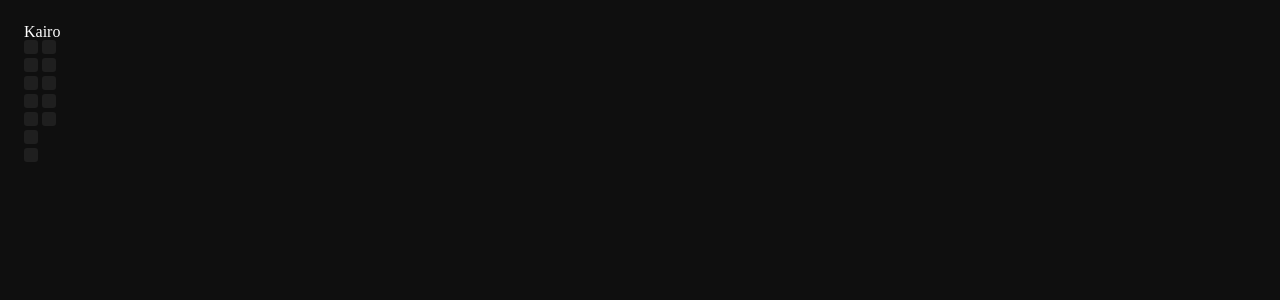
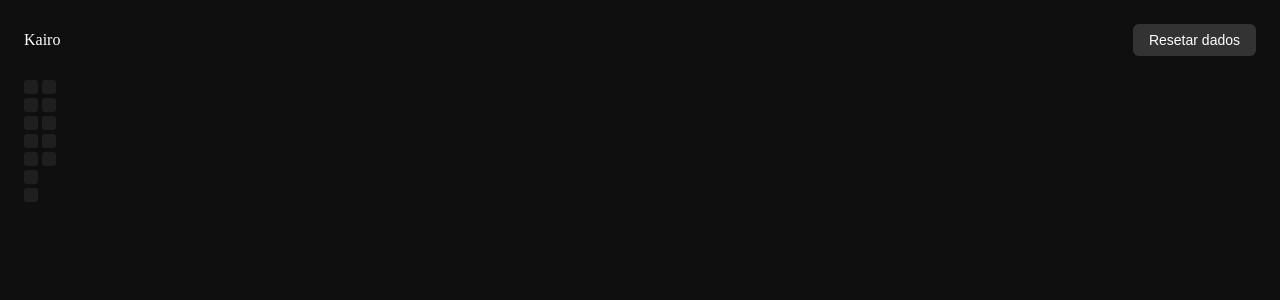
Before and after one commit to Caiorossi00/Kairo, a React (Vite) app: page / in a window 1280 px wide. Shown: the top 300 px of the page. Built offline with nearby package versions, Linux system fonts and the light colour scheme.

Commit message:
Implement usePersistedYear hook for state management and add reset functionality; refactor App component to utilize new hook

```diff
--- a/src/App.tsx
+++ b/src/App.tsx
@@ -1,11 +1,12 @@
-import { useState } from "react";
+import { DayModal } from "./ui/DayModal";
 import { YearGrid } from "./ui/YearGrid";
-import { DayModal } from "./ui/DayModal";
+import { usePersistedYear } from "./hooks/usePersistedYear";
 import { year2026 } from "./mocks/year";
 import type { YearDay, ActivityEntry } from "./domain/year";
+import { useState } from "react";
 
 export default function App() {
-  const [days, setDays] = useState<YearDay[]>(year2026);
+  const { days, setDays, resetData } = usePersistedYear(year2026);
   const [selectedDay, setSelectedDay] = useState<YearDay | null>(null);
 
   const handleAddEntry = (
@@ -26,20 +27,20 @@ export default function App() {
         const newBreakdown = { ...day.breakdown };
         newBreakdown[entry.type] = (newBreakdown[entry.type] || 0) + 1;
 
-        return {
+        const updatedDay = {
           ...day,
           entries: updatedEntries,
           total: day.total + 1,
           breakdown: newBreakdown,
         };
+
+        if (selectedDay?.date === dayDate) {
+          setSelectedDay(updatedDay);
+        }
+
+        return updatedDay;
       })
     );
-
-    setSelectedDay((prev) => {
-      if (!prev || prev.date !== dayDate) return prev;
-      const updated = days.find((d) => d.date === dayDate);
-      return updated || prev;
-    });
   };
 
   const handleDeleteEntry = (dayDate: string, entryId: string) => {
@@ -62,20 +63,55 @@ export default function App() {
           delete newBreakdown[entryToDelete.type];
         }
 
-        return {
+        const updatedDay = {
           ...day,
           entries: updatedEntries,
           total: Math.max(0, day.total - 1),
           breakdown: newBreakdown,
         };
+
+        if (selectedDay?.date === dayDate) {
+          setSelectedDay(updatedDay);
+        }
+
+        return updatedDay;
       })
     );
   };
 
+  const handleDayClick = (day: YearDay) => {
+    const currentDay = days.find((d) => d.date === day.date) || day;
+    setSelectedDay(currentDay);
+  };
+
   return (
     <div style={{ padding: 24, background: "#0f0f0f", minHeight: "100vh" }}>
-      <h2 style={{ color: "#fff" }}>Kairo</h2>
-      <YearGrid days={days} onDayClick={setSelectedDay} />
+      <div
+        style={{
+          display: "flex",
+          justifyContent: "space-between",
+          alignItems: "center",
+          marginBottom: 24,
+        }}
+      >
+        <h2 style={{ color: "#fff", margin: 0 }}>Kairo</h2>
+        <button
+          onClick={resetData}
+          style={{
+            padding: "8px 16px",
+            background: "#333",
+            color: "#fff",
+            border: "none",
+            borderRadius: 6,
+            cursor: "pointer",
+            fontSize: 14,
+          }}
+        >
+          Resetar dados
+        </button>
+      </div>
+
+      <YearGrid days={days} onDayClick={handleDayClick} />
 
       {selectedDay && (
         <DayModal
--- /dev/null
+++ b/src/hooks/usePersistedYear.ts
@@ -0,0 +1,30 @@
+import { useState, useEffect } from "react";
+import type { YearDay } from "../domain/year";
+
+const STORAGE_KEY = "kairo-year-2026";
+
+export function usePersistedYear(initialData: YearDay[]) {
+  const [days, setDays] = useState<YearDay[]>(() => {
+    const stored = localStorage.getItem(STORAGE_KEY);
+    if (stored) {
+      try {
+        return JSON.parse(stored);
+      } catch (error) {
+        console.error("Erro ao carregar dados salvos:", error);
+        return initialData;
+      }
+    }
+    return initialData;
+  });
+
+  useEffect(() => {
+    localStorage.setItem(STORAGE_KEY, JSON.stringify(days));
+  }, [days]);
+
+  const resetData = () => {
+    setDays(initialData);
+    localStorage.removeItem(STORAGE_KEY);
+  };
+
+  return { days, setDays, resetData };
+}
```
